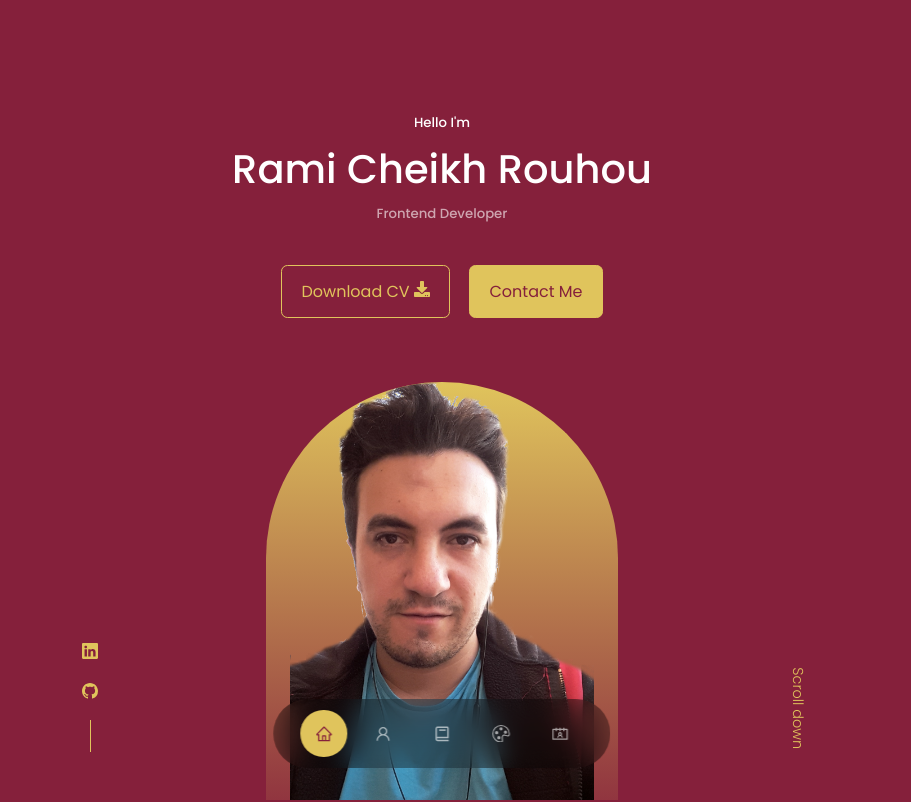
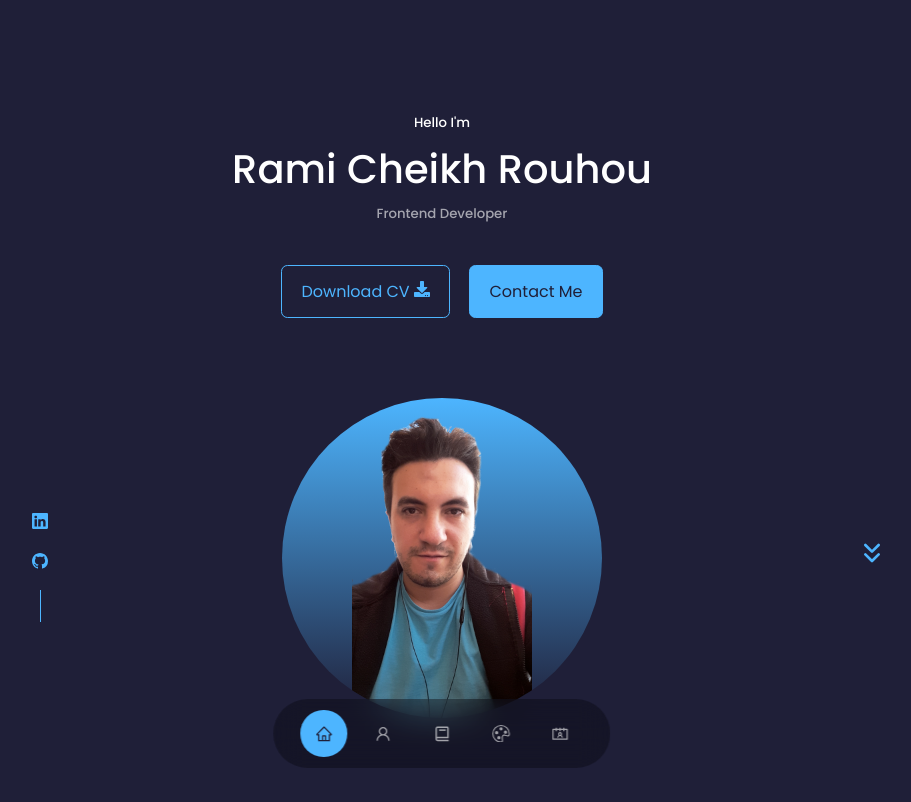
Before and after one commit to ramichr/portfolio, a React (Vite) app: page / in a window 1280 px wide. Shown: the top 802 px of the page, without its empty margins (198-1109 px from the left). Built offline with nearby package versions, Linux system fonts and the light colour scheme.

Commit message:
fix header

```diff
--- a/src/App.jsx
+++ b/src/App.jsx
@@ -9,16 +9,16 @@ import Footer from './components/footer/Footer'
 
 export default function App() {
   return (
-    <>
-      <main className='container'>
+    <main>
+      <section className='container'>
         <Header />
         <Nav />
         <About />
         <Skills />
         <Portfolio />
         <Contact />
-        <Footer />
-      </main>
-    </>
+      </section>
+      <Footer />
+    </main>
   )
 }
--- a/src/components/header/Header.jsx
+++ b/src/components/header/Header.jsx
@@ -2,6 +2,7 @@ import './header.css'
 import HeaderButtons from './HeaderButtons'
 import HeaderSocials from './HeaderSocials'
 import { personal } from '../../../data'
+import { FiChevronsDown } from 'react-icons/fi'
 
 export default function Header() {
   const { firstName, lastName, job } = personal
@@ -14,13 +15,13 @@ export default function Header() {
         </h1>
         <h5 className='text-light'>{job}</h5>
         <HeaderButtons />
-        <HeaderSocials />
-        <div className='me'>
-          <img src='/assets/me.png' alt='' />
+        <div className='header__hero'>
+          <HeaderSocials />
+          <img src='/assets/me.png' alt='' className='header__image' />
+          <a href='#contact' className='scroll__down'>
+            <FiChevronsDown />
+          </a>
         </div>
-        <a href='#contact' className='scroll__down'>
-          Scroll down
-        </a>
       </div>
     </header>
   )
--- a/src/components/header/header.css
+++ b/src/components/header/header.css
@@ -1,7 +1,6 @@
 header {
-  height: 100vh;
   padding-top: 7rem;
-  overflow: hidden;
+  margin-bottom: 25rem;
 }
 
 .header__container {
@@ -11,20 +10,27 @@ header {
 }
 
 .header__buttons {
+  display: flex;
+  justify-content: center;
+  gap: 1.2rem;
   margin-top: 2.5em;
+}
+
+.header__hero {
   display: flex;
-  gap: 1.2rem;
+  align-items: center;
   justify-content: center;
+  margin-top: 10rem;
 }
 
 .header__socials {
+  position: absolute;
   display: flex;
   flex-direction: column;
   align-items: center;
+  margin-top: 2rem;
   gap: 0.8rem;
-  position: absolute;
   left: 0;
-  bottom: 3rem;
 }
 
 .header__socials::after {
@@ -34,28 +40,22 @@ header {
   background-color: var(--color-primary);
 }
 
-.me {
-  display: flex;
-  align-items: center;
-  justify-content: center;
+.header__image {
+  position: absolute;
+  overflow: hidden;
+  width: 20rem;
+  aspect-ratio: 1/1;
+  margin-top: 10rem;
+  border-radius: 50%;
+  object-fit: contain;
   background: linear-gradient(var(--color-primary), transparent);
-  width: 22rem;
-  height: 30rem;
-  position: absolute;
-  left: calc(50% - 11rem);
-  margin-top: 4rem;
-  border-radius: 12rem 12rem 0 0;
-  overflow: hidden;
-  padding: 1rem 1.5rem 1.5rem 1.5rem;
 }
 
 .scroll__down {
   position: absolute;
   right: -2.3rem;
-  bottom: 5rem;
-  transform: rotate(90deg);
-  font-weight: 300;
-  font-size: 0.9rem;
+  font-size: 2rem;
+  margin-top: 10rem;
 }
 
 /* -----------------Media Queries(Medium sized screens)------------------ */
--- a/src/index.css
+++ b/src/index.css
@@ -10,26 +10,14 @@
   list-style: none;
 }
 
-/* :root {
+:root {
   --color-bg: #1f1f38;
   --color-bg-variant: #2c2c6c;
   --color-primary: #4db5ff;
   --color-primary-variant: #4db5ff66;
   --color-white: #fff;
   --color-light: #ffffff99;
-  --container-width-lg: 75%;
-  --container-width-md: 86%;
-  --container-width-sm: 90%;
-  --transition: all 400ms ease;
-} */
-:root {
-  --color-bg: #85203b;
-  --color-bg-variant: #cb3b3b;
-  --color-primary: #e0c45c;
-  --color-primary-variant: #fff75f;
-  --color-white: #fff;
-  --color-light: #ffffff99;
-  --container-width-lg: 75%;
+  --container-width-lg: 80%;
   --container-width-md: 86%;
   --container-width-sm: 90%;
   --transition: all 400ms ease;
```
